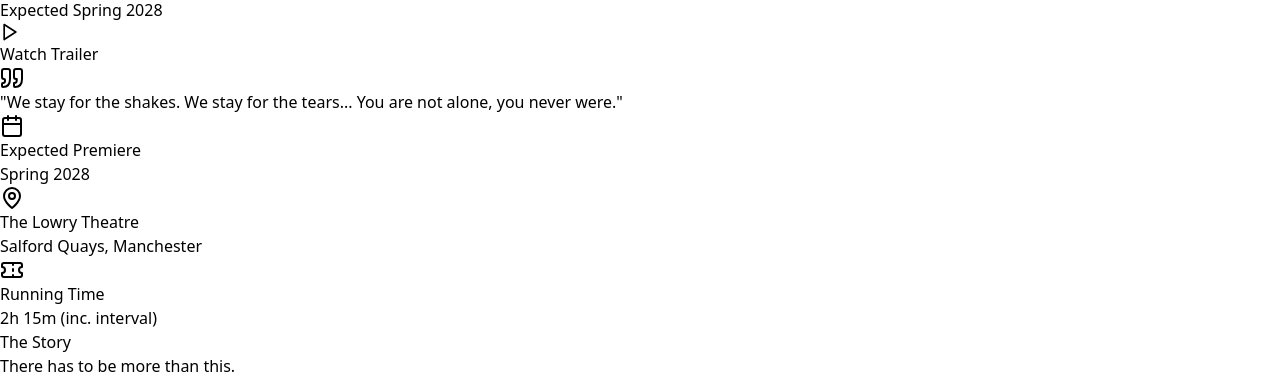
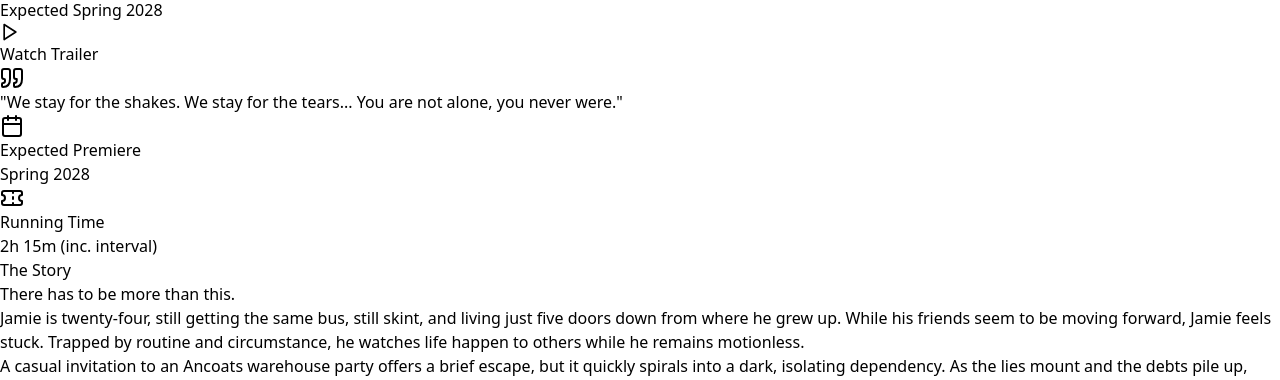
Before and after one commit to Brickwork-Echoes/site, a React (Vite) app: page / in a window 1280 px wide. Shown: the part 916-1296 px from the top of the page. Built offline with nearby package versions, Linux system fonts and the light colour scheme; the HTML template or start-up script is replaced by a standard one.

Commit message:
Remove Lowry Theatre from Show Info Bar

```diff
--- a/src/App.jsx
+++ b/src/App.jsx
@@ -98,16 +98,11 @@
       {/* Show Info Bar */}
       <div className="bg-red-900 text-white py-6">
         <div className="max-w-7xl mx-auto px-4 sm:px-6 lg:px-8">
-          <div className="grid grid-cols-1 md:grid-cols-3 gap-6 text-center divide-y md:divide-y-0 md:divide-x divide-red-800">
+          <div className="grid grid-cols-1 md:grid-cols-2 gap-6 text-center divide-y md:divide-y-0 md:divide-x divide-red-800">
             <div className="flex flex-col items-center justify-center pt-4 md:pt-0 p-4">
               <Calendar className="w-8 h-8 mb-2 text-red-300" />
               <h3 className="font-bold text-lg">Expected Premiere</h3>
               <p className="text-red-200">Spring 2028</p>
-            </div>
-            <div className="flex flex-col items-center justify-center pt-4 md:pt-0 p-4">
-              <MapPin className="w-8 h-8 mb-2 text-red-300" />
-              <h3 className="font-bold text-lg">The Lowry Theatre</h3>
-              <p className="text-red-200">Salford Quays, Manchester</p>
             </div>
             <div className="flex flex-col items-center justify-center pt-4 md:pt-0 p-4">
               <Ticket className="w-8 h-8 mb-2 text-red-300" />
```
